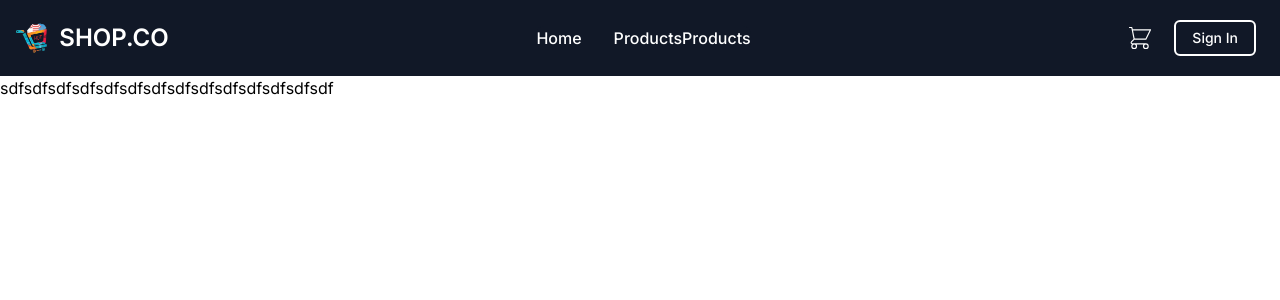
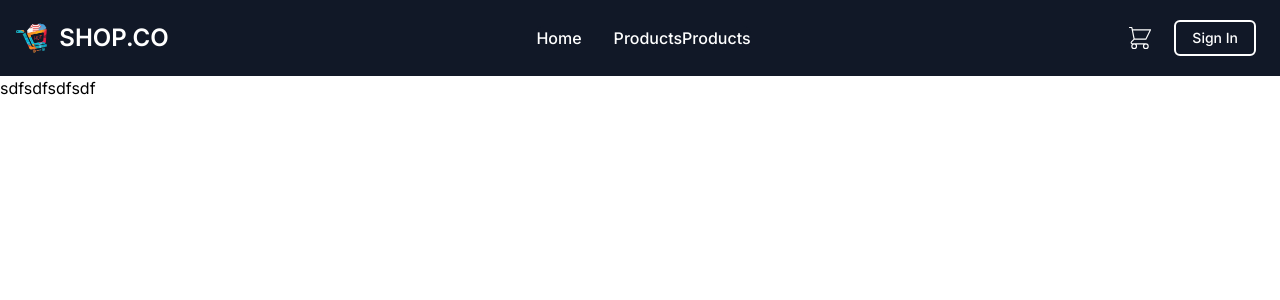
Before and after one commit to saqlainzaheer/ECOMERCE_NEXT_APP, a Next.js app: page /productdetail/1 in a window 1280 px wide. Shown: the top 300 px of the page. Built offline with nearby package versions, Linux system fonts and the light colour scheme.

Commit message:
fixing links

```diff
--- a/app/productdetail/[slug]/page.jsx
+++ b/app/productdetail/[slug]/page.jsx
@@ -5,11 +5,7 @@ function page() {
         <div>
             <Link href={'/'} >sdfsdf</Link>
             <Link href={'/'} >sdfsdf</Link>
-            <Link href={'/'} >sdfsdf</Link>
-            <Link href={'/'} >sdfsdf</Link>
-            <Link href={'/'} >sdfsdf</Link>
-            <Link href={'/'} >sdfsdf</Link>
-            <Link href={'/'} >sdfsdf</Link>
+
         </div>
     )
 }
```
